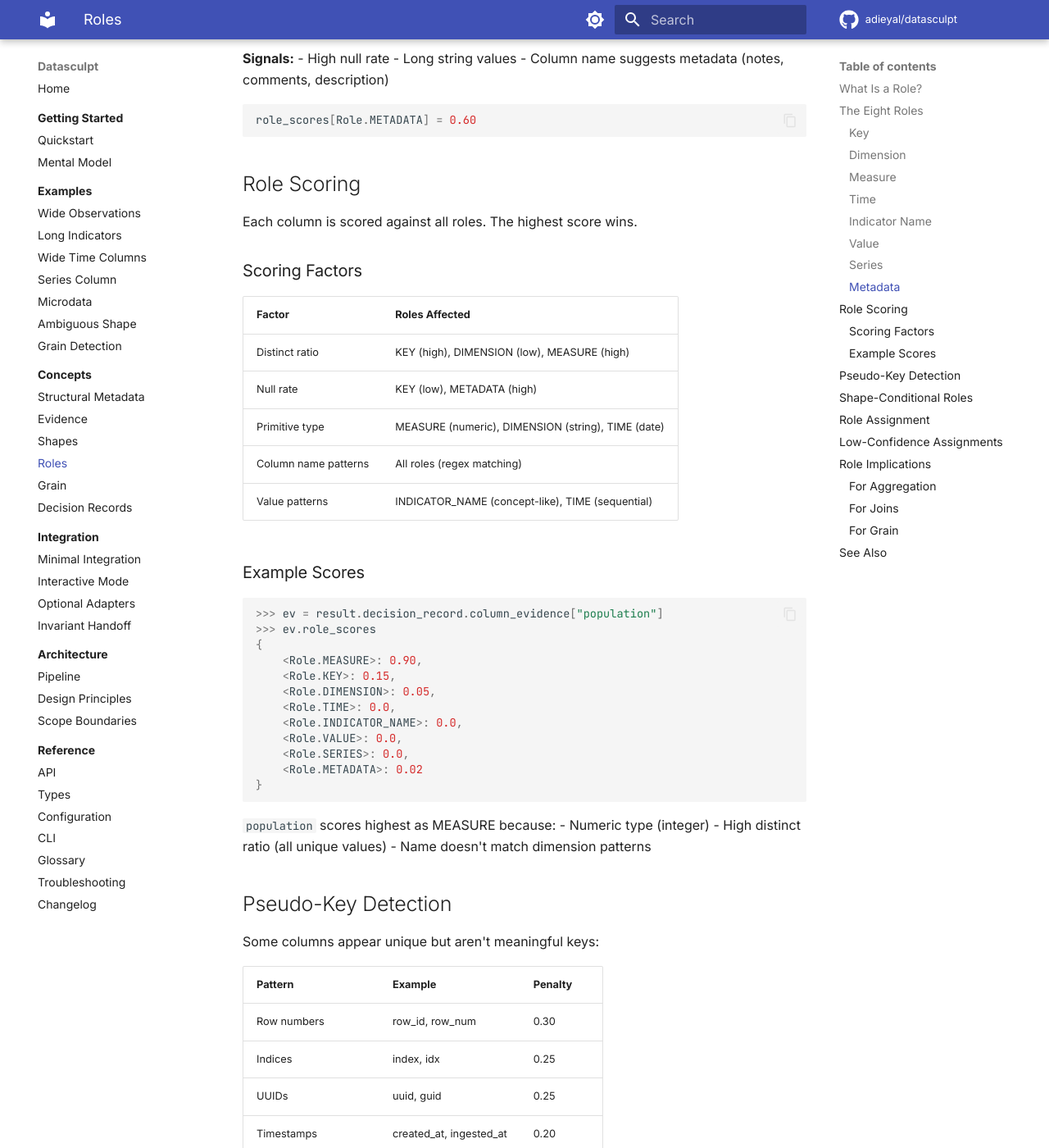
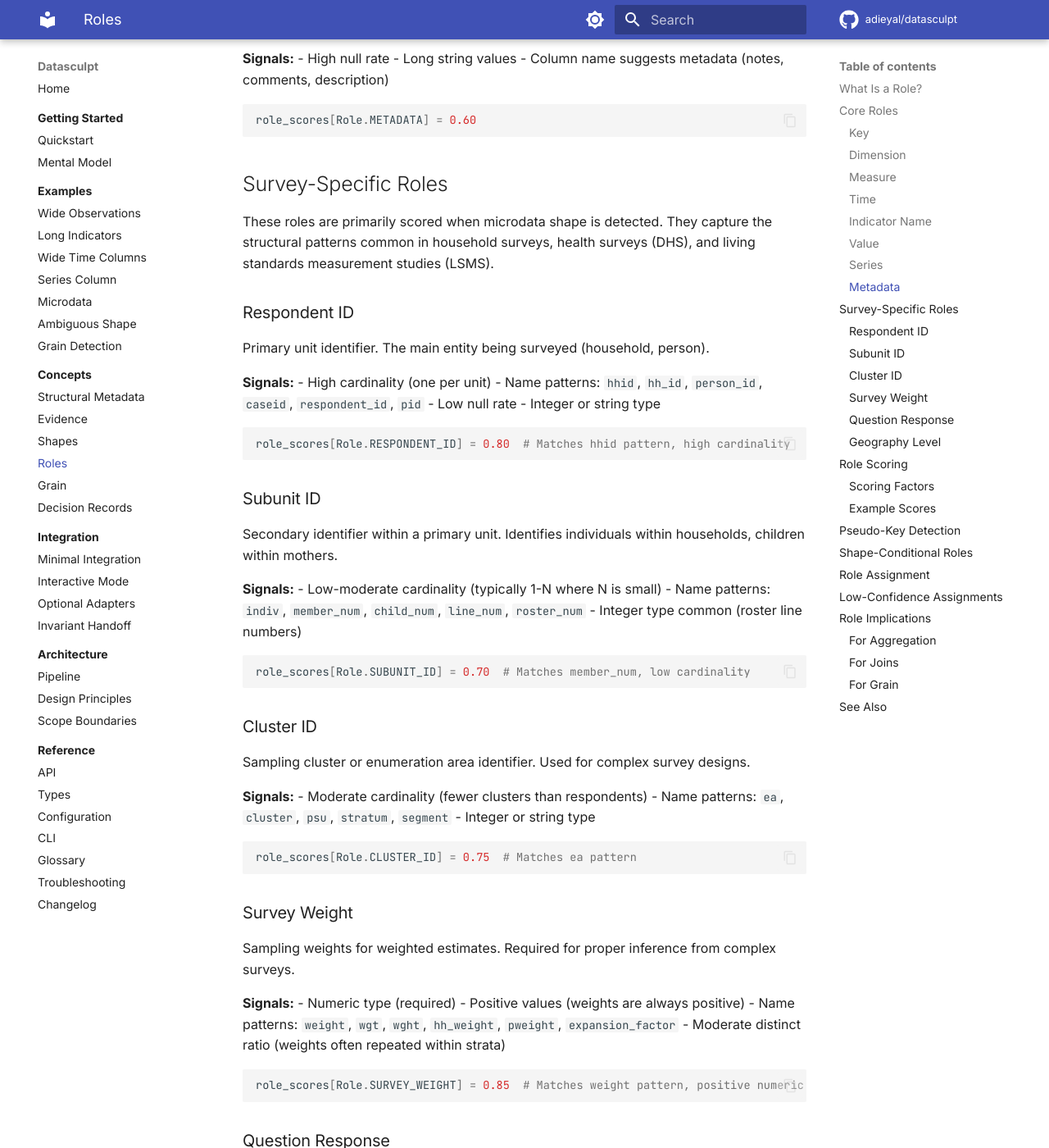
Before and after one commit to adieyal/datasculpt, an MkDocs documentation site: the page built from docs/concepts/roles.md, in a window 1280 px wide and 1400 px high, scrolled down 2358 px. Shown: the whole window at 82% size. Built offline with MkDocs 1.6.1 and Material for MkDocs 9.7.7, drawn with Linux system fonts in a browser that asks for light colours; comment, search, counter and statistics services are not loaded; some of the changed text lies outside the part shown.

Commit message:
Update documentation to reflect microdata shape and survey roles
- README: Update counts from 5→6 shapes and 8→14 roles
- shapes.md: Add microdata section and update "five shapes" references
- roles.md: Add Survey-Specific Roles section documenting 6 new roles
  (respondent_id, subunit_id, cluster_id, survey_weight,
   question_response, geography_level)

````diff
--- a/docs/concepts/roles.md
+++ b/docs/concepts/roles.md
@@ -19,7 +19,7 @@ ZA-GP,F,15-24,1200000,180000
 | population | integer | **measure** — aggregatable value |
 | unemployed | integer | **measure** — aggregatable value |
 
-## The Eight Roles
+## Core Roles
 
 ### Key
 
@@ -123,6 +123,90 @@ Descriptive, non-analytical. Notes, comments, labels.
 
 ```python
 role_scores[Role.METADATA] = 0.60
+```
+
+## Survey-Specific Roles
+
+These roles are primarily scored when microdata shape is detected. They capture the structural patterns common in household surveys, health surveys (DHS), and living standards measurement studies (LSMS).
+
+### Respondent ID
+
+Primary unit identifier. The main entity being surveyed (household, person).
+
+**Signals:**
+- High cardinality (one per unit)
+- Name patterns: `hhid`, `hh_id`, `person_id`, `caseid`, `respondent_id`, `pid`
+- Low null rate
+- Integer or string type
+
+```python
+role_scores[Role.RESPONDENT_ID] = 0.80  # Matches hhid pattern, high cardinality
+```
+
+### Subunit ID
+
+Secondary identifier within a primary unit. Identifies individuals within households, children within mothers.
+
+**Signals:**
+- Low-moderate cardinality (typically 1-N where N is small)
+- Name patterns: `indiv`, `member_num`, `child_num`, `line_num`, `roster_num`
+- Integer type common (roster line numbers)
+
+```python
+role_scores[Role.SUBUNIT_ID] = 0.70  # Matches member_num, low cardinality
+```
+
+### Cluster ID
+
+Sampling cluster or enumeration area identifier. Used for complex survey designs.
+
+**Signals:**
+- Moderate cardinality (fewer clusters than respondents)
+- Name patterns: `ea`, `cluster`, `psu`, `stratum`, `segment`
+- Integer or string type
+
+```python
+role_scores[Role.CLUSTER_ID] = 0.75  # Matches ea pattern
+```
+
+### Survey Weight
+
+Sampling weights for weighted estimates. Required for proper inference from complex surveys.
+
+**Signals:**
+- Numeric type (required)
+- Positive values (weights are always positive)
+- Name patterns: `weight`, `wgt`, `wght`, `hh_weight`, `pweight`, `expansion_factor`
+- Moderate distinct ratio (weights often repeated within strata)
+
+```python
+role_scores[Role.SURVEY_WEIGHT] = 0.85  # Matches weight pattern, positive numeric
+```
+
+### Question Response
+
+Coded survey question answers. The actual response data collected from respondents.
+
+**Signals:**
+- Low cardinality (categorical responses, typically 2-20 options)
+- Name patterns: `s1aq1`, `v101`, `hv001`, `q1`, `var_01` (survey coding conventions)
+- Most relevant in microdata shape
+
+```python
+role_scores[Role.QUESTION_RESPONSE] = 0.75  # Matches v101 pattern, low cardinality
+```
+
+### Geography Level
+
+Administrative hierarchy levels. Geographic classification at various administrative divisions.
+
+**Signals:**
+- Low-moderate cardinality (enumerable administrative units)
+- Name patterns: `zone`, `region`, `state`, `province`, `lga`, `district`, `ward`, `admin1`, `admin2`
+- String type (geographic names) or integer (codes)
+
+```python
+role_scores[Role.GEOGRAPHY_LEVEL] = 0.80  # Matches district pattern, low cardinality
 ```
 
 ## Role Scoring
````
Also changed, not shown: README.md (+5 -2 lines), docs/concepts/shapes.md (+33 -4 lines).
